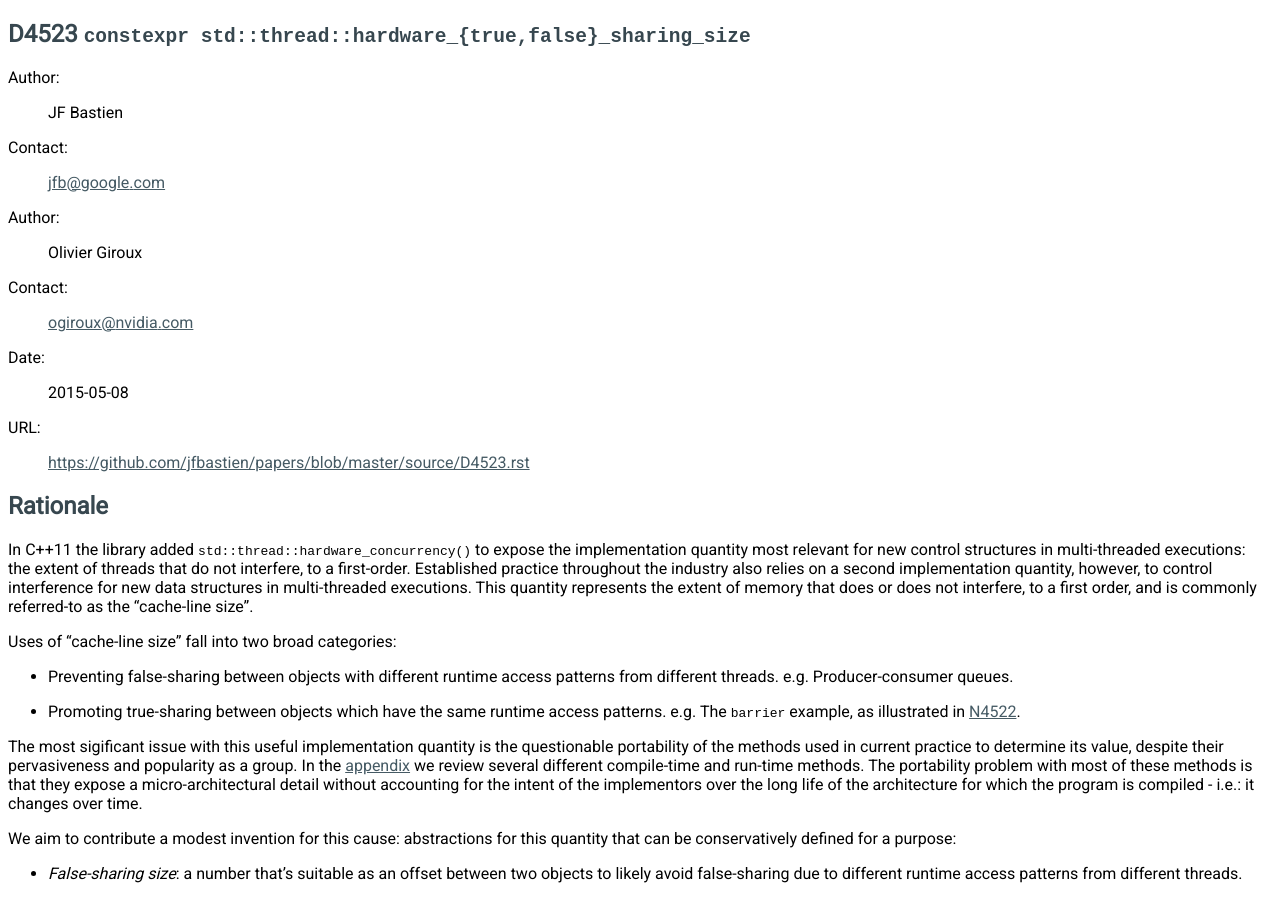
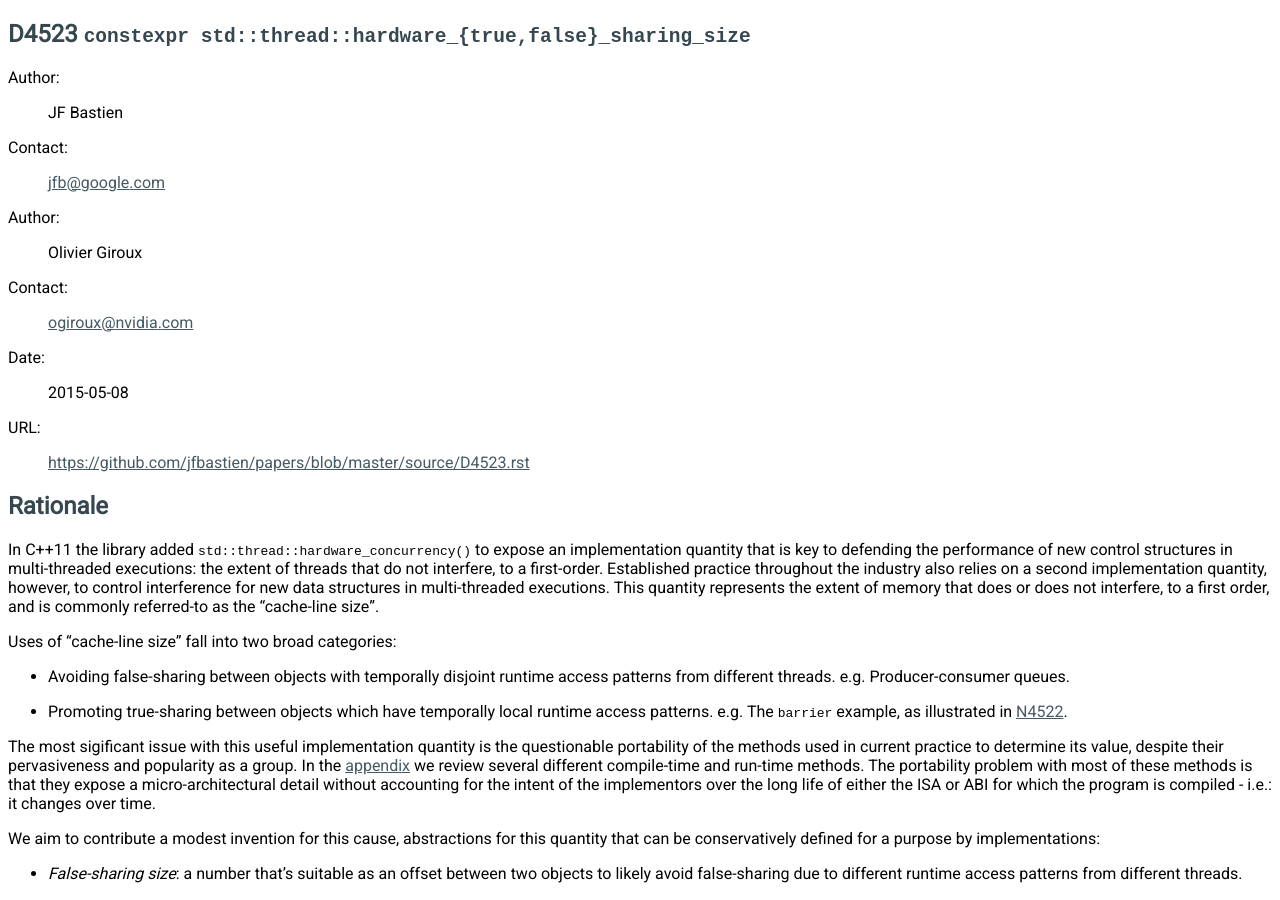
Before and after one commit to jfbastien/papers, a Sphinx documentation site: the page built from source/D4523.rst, in a window 1280 px wide and 900 px high. Built offline with Sphinx 7.4.7, drawn with Linux system fonts in a browser that asks for light colours.

Commit message:
More minor tweaks in the front

```diff
--- a/source/D4523.rst
+++ b/source/D4523.rst
@@ -15,20 +15,21 @@ D4523 ``constexpr std::thread::hardware_{true,false}_sharing_size``
 Rationale
 ---------
 
-In C++11 the library added ``std::thread::hardware_concurrency()`` to expose the
-implementation quantity most relevant for new control structures in multi-threaded
-executions: the extent of threads that do not interfere, to a first-order. Established
-practice throughout the industry also relies on a second implementation quantity, however, to
-control interference for new data structures in multi-threaded executions.  This quantity
-represents the extent of memory that does or does not interfere, to a first order,
-and is commonly referred-to as the "cache-line size".
+In C++11 the library added ``std::thread::hardware_concurrency()`` to expose an
+implementation quantity that is key to defending the performance of new control
+structures in multi-threaded executions: the extent of threads that do not interfere,
+to a first-order. Established practice throughout the industry also relies on a second
+implementation quantity, however, to control interference for new data structures in
+multi-threaded executions.  This quantity represents the extent of memory that does
+or does not interfere, to a first order, and is commonly referred-to as the "cache-line
+size".
 
 Uses of "cache-line size" fall into two broad categories:
 
-* Preventing false-sharing between objects with different runtime access
+* Avoiding false-sharing between objects with temporally disjoint runtime access
   patterns from different threads.  e.g. Producer-consumer queues.
-* Promoting true-sharing between objects which have the same runtime access
-  patterns.  e.g. The ``barrier`` example, as illustrated in N4522_.
+* Promoting true-sharing between objects which have temporally local
+  runtime access patterns.  e.g. The ``barrier`` example, as illustrated in N4522_.
 
 .. _N4522: http://wg21.link/N4522
 
@@ -37,11 +38,11 @@ portability of the methods used in current practice to determine its value, desp
 their pervasiveness and popularity as a group.  In the appendix_ we review several
 different compile-time and run-time methods.  The portability problem with most of
 these methods is that they expose a micro-architectural detail without accounting for
-the intent of the implementors over the long life of the architecture for which
+the intent of the implementors over the long life of either the ISA or ABI for which
 the program is compiled - i.e.: it changes over time.
 
-We aim to contribute a modest invention for this cause: abstractions for this quantity that
-can be conservatively defined for a purpose:
+We aim to contribute a modest invention for this cause, abstractions for this quantity
+that can be conservatively defined for a purpose by implementations:
 
 * *False-sharing size*: a number that's suitable as an offset between two objects
   to likely avoid false-sharing due to different runtime access patterns from
```
